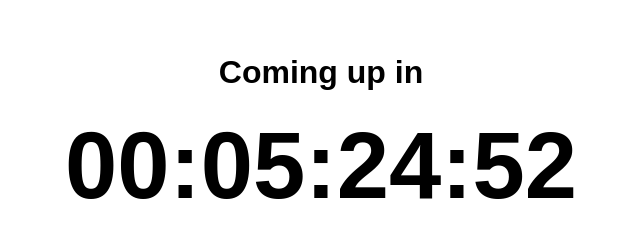
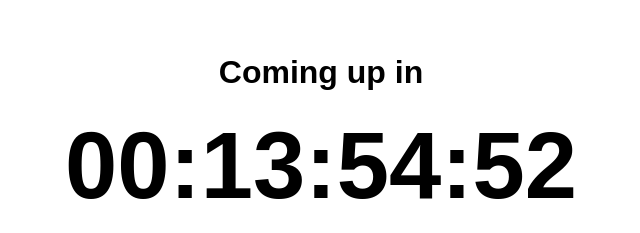
Before and after one commit to srisaitravels/srisaitravels.github.io, a plain HTML site: page countdown/index.html in a window 1280 px wide. Shown: the part 192-425 px from the top of the page, without its empty margins (319-959 px from the left). Drawn offline with Linux system fonts and the light colour scheme.

Commit message:
countdown update

```diff
--- a/countdown/index.html
+++ b/countdown/index.html
@@ -54,8 +54,7 @@
 			const targetWidth = 0.4;
 			let curFontSize = 20;
 
-            //var countDownDate = new Date("Oct 05, 2022 09:30:00").getTime();
-			var countDownDate = new Date("Oct 05, 2022 01:00:00").getTime();
+            var countDownDate = new Date("Oct 05, 2022 09:30:00").getTime();
 
 
 
```
Also changed, not shown: index.html (+2 -2 lines).
